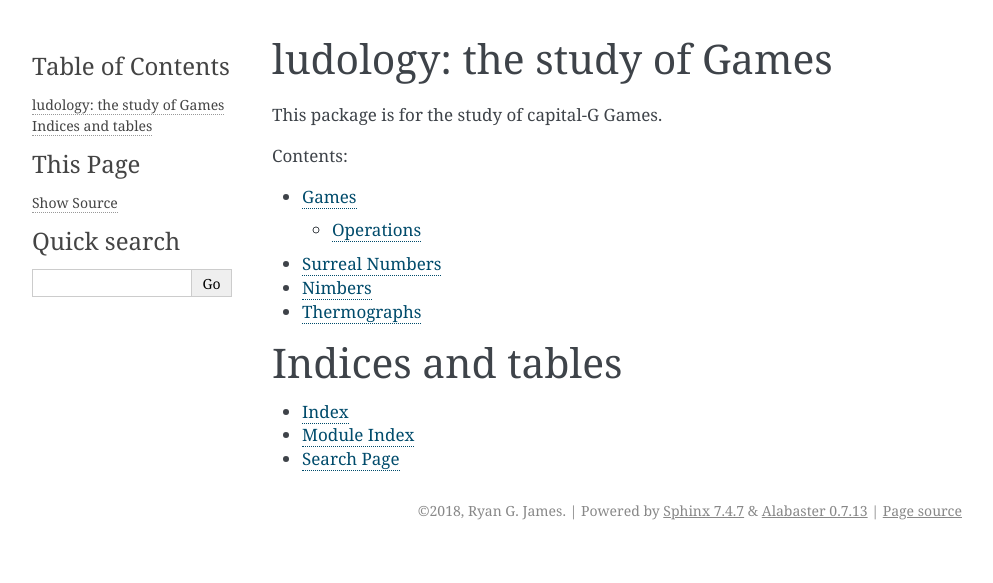
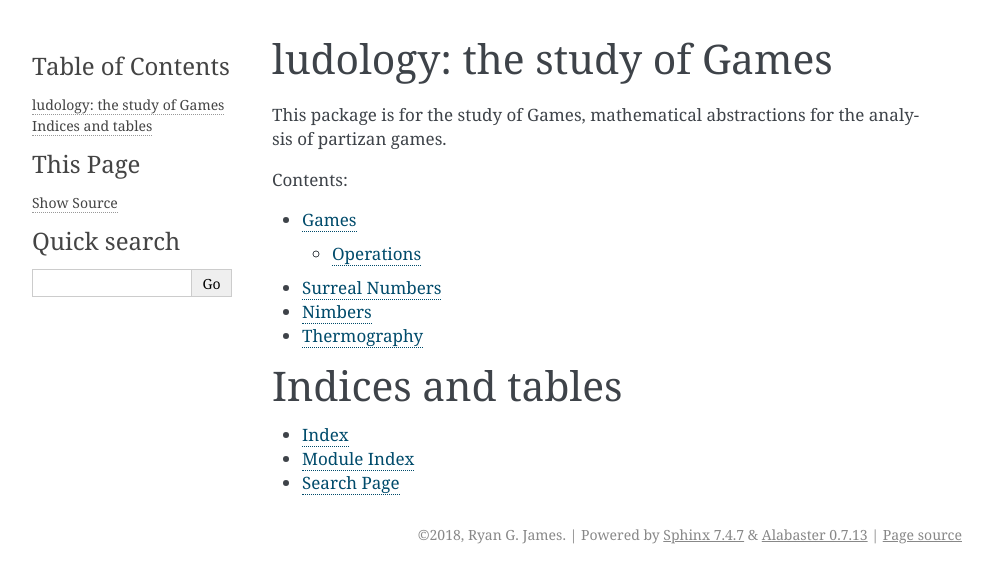
Before and after one commit to Autoplectic/ludology, a Sphinx documentation site: the page built from docs/index.rst, in a window 1280 px wide. Shown: the top 583 px of the page, without its empty margins (148-1141 px from the left). Built offline with Sphinx 7.4.7, drawn with Linux system fonts in a browser that asks for light colours.

```diff
--- a/docs/content/definitions.rst
+++ b/docs/content/definitions.rst
@@ -5,7 +5,5 @@
 .. math::
 
    \newcommand{\Game}[2]{\left\{ #1 \mid #2 \right\}}
-   \newcommand{\leftoption}{\mathcal{G}^{L}}
-   \newcommand{\rightoption}{\mathcal{G}^{R}}
-   \newcommand{\altleftoption}{\mathcal{H}^{L}}
-   \newcommand{\altrightoption}{\mathcal{H}^{R}}
+   \newcommand{\leftoption}[1][G]{\mathcal{#1}^{L}}
+   \newcommand{\rightoption}[1][G]{\mathcal{#1}^{R}}
--- a/docs/content/games.rst
+++ b/docs/content/games.rst
@@ -46,6 +46,6 @@ The (disjoint) sum of two Games is defined by:
 
 .. math::
 
-   G + H = \Game{G + \altleftoption, \leftoption + H}{G + \altrightoption, \rightoption + H}
+   G + H = \Game{G + \leftoption{H}, \leftoption + H}{G + \rightoption{H}, \rightoption + H}
 
 and subtraction is defined as :math:`G - H = G + (-H)`.
--- a/docs/index.rst
+++ b/docs/index.rst
@@ -6,7 +6,7 @@
 ludology: the study of Games
 ============================
 
-This package is for the study of capital-G Games.
+This package is for the study of Games, mathematical abstractions for the analysis of partizan games.
 
 .. toctree::
    :maxdepth: 2
@@ -15,7 +15,7 @@ This package is for the study of capital-G Games.
    content/games
    content/surreals
    content/nimbers
-   content/thermographs
+   content/thermography
 
 
 
```
Also changed, not shown: docs/content/thermographs.rst (deleted, +0 -12 lines), docs/content/thermography.rst (added, +15 -0 lines).
